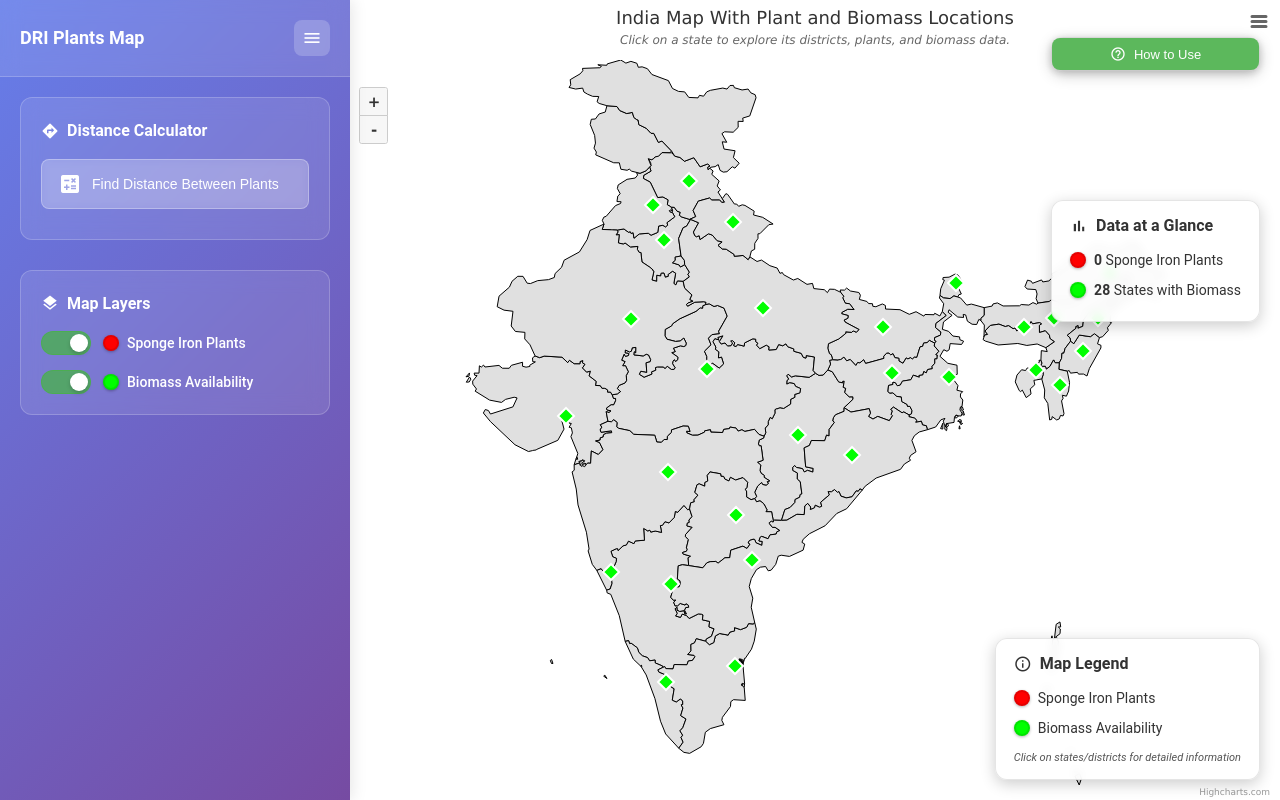
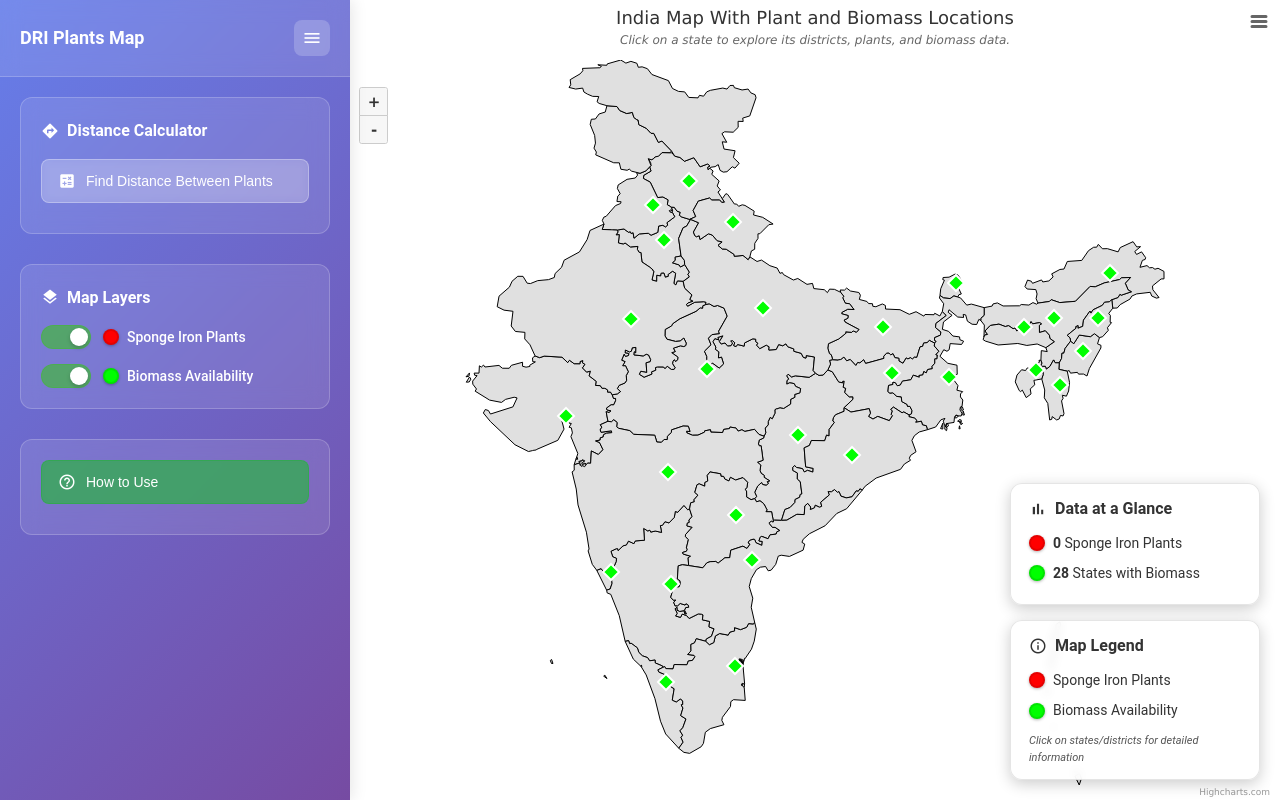
Before and after one commit to ShubhAshutosh/Biomass_Map, a Flask app: page / in a window 1280 px wide. Run offline with Flask 3, Linux system fonts and the light colour scheme; data that the repository does not hold is empty.

Commit message:
Removed Blue color

```diff
--- a/static/css/style.css
+++ b/static/css/style.css
@@ -141,6 +141,19 @@ body {
 
 .sidebar-button.primary:hover {
     background: rgba(24, 90, 188, 0.9);
+}
+
+.sidebar-button.help {
+    background: rgba(52, 168, 83, 0.8);
+    border-color: rgba(52, 168, 83, 0.9);
+}
+
+.sidebar-button.help:hover {
+    background: rgba(44, 142, 67, 0.9);
+}
+
+.sidebar-button i {
+    font-size: 18px;
 }
 
 /* Toggle Controls */
@@ -609,61 +622,16 @@ tr:hover {
     font-size: 11px;
 }
 
-/* Positioning for legend on bottom right */
-#map-legend-overlay {
+/* Positioning for bottom-right overlays */
+#bottom-right-overlays {
     position: absolute;
     bottom: 20px;
-    right: 20px;
-    z-index: 998;
-}
-
-/* Positioning and styling for left-side overlays */
-#left-map-overlays {
-    position: absolute;
-    top: 200px;
     right: 20px;
     z-index: 998;
     display: flex;
     flex-direction: column;
     gap: 15px;
     max-width: 250px;
-}
-
-#how-to-use-overlay {
-    /* This rule now inherits from .map-overlay-box for consistent styling */
-    padding: 0;
-    position: relative;
-    bottom: 300px;
-    right: 0px;
-     /* A little less padding for a box with just a button */
-}
-
-/* Button style for map overlays - UPDATED SIZE */
-.map-overlay-button {
-    display: flex;
-    align-items: center;
-    justify-content: center;
-    gap: 8px;
-    padding: 8px 12px; /* <-- Reduced padding */
-    background: #5cb85c;
-    color: white;
-    border: none;
-    border-radius: 8px;
-    cursor: pointer;
-    font-size: 13px; /* <-- Reduced font size */
-    font-weight: 500;
-    width: 100%;
-    transition: all 0.3s ease;
-    box-shadow: 0 2px 8px rgba(0,0,0,0.2);
-}
-
-.map-overlay-button:hover {
-    background: #4cae4c;
-    box-shadow: 0 4px 12px rgba(0,0,0,0.3);
-}
-
-.map-overlay-button i {
-    font-size: 16px; /* <-- Reduced icon size */
 }
 
 
@@ -690,7 +658,7 @@ tr:hover {
         display: none;
     }
 
-    #map-legend-overlay, #left-map-overlays {
+    #bottom-right-overlays {
         display: none; /* Hide all overlays on mobile for a cleaner view */
     }
 }
--- a/static/js/main.js
+++ b/static/js/main.js
@@ -917,7 +917,7 @@ document.addEventListener("DOMContentLoaded", () => {
           joinBy: ["district", "name"],
           data: stateData.features.map(f => ({
             name: f.properties.district.trim(),
-            value: 1
+            color: '#e0e0e0' // Set neutral grey color for districts
           })),
           borderColor: "#999",
           borderWidth: 1,
--- a/templates/index.html
+++ b/templates/index.html
@@ -29,7 +29,7 @@
         </div>
 
         <div class="sidebar-content">
-            <!-- Sidebar now only contains these two sections -->
+            <!-- Distance Calculator Section -->
             <div id="distance-calculator" class="sidebar-section">
                 <h4><i class="material-icons">directions</i> Distance Calculator</h4>
                 <button id="distance-btn" class="sidebar-button">
@@ -57,6 +57,7 @@
                 </div>
             </div>
 
+            <!-- Map Layers Control Section -->
             <div class="sidebar-section">
                 <h4><i class="material-icons">layers</i> Map Layers</h4>
                 <div class="toggle-controls">
@@ -82,6 +83,14 @@
                     </div>
                 </div>
             </div>
+
+            <!-- How to Use Section - MOVED BACK TO SIDEBAR -->
+            <div class="sidebar-section">
+                <button id="tutorial-btn" class="sidebar-button help">
+                    <i class="material-icons">help_outline</i>
+                    <span>How to Use</span>
+                </button>
+            </div>
         </div>
     </div>
 
@@ -93,24 +102,15 @@
             <span>Options</span>
         </button>
 
-        <!-- Container for overlays on the left side of the map -->
-        <div id="left-map-overlays">
+        <!-- Map Container -->
+        <div id="map-container"></div>
+
+        <!-- NEW: Container for overlays on the bottom-right of the map -->
+        <div id="bottom-right-overlays">
             <!-- Data at a Glance Box -->
             <div id="data-glance-overlay" class="map-overlay-box">
                 <!-- Content injected by JavaScript -->
             </div>
-            <!-- How to Use Button -->
-            <div id="how-to-use-overlay" class="map-overlay-box">
-                 <button id="tutorial-btn" class="map-overlay-button">
-                    <i class="material-icons">help_outline</i>
-                    <span>How to Use</span>
-                </button>
-            </div>
-        </div>
-
-        <!-- Map Container -->
-        <div id="map-container"></div>
-
             <!-- Map Legend Overlay -->
             <div id="map-legend-overlay" class="map-overlay-box">
                 <h4><i class="material-icons">info_outline</i> Map Legend</h4>
@@ -124,6 +124,7 @@
                 </div>
                 <div class="legend-note">
                     Click on states/districts for detailed information
+                </div>
             </div>
         </div>
 
```
Lines whose indentation alone changed are shown as unchanged.
